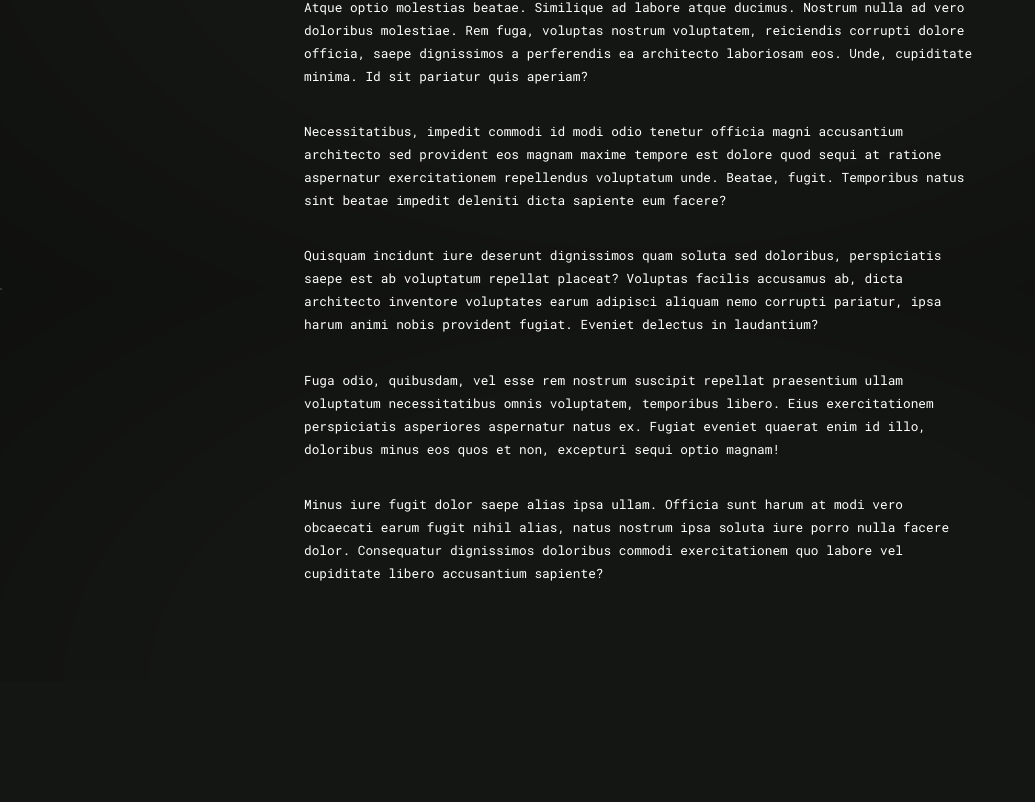
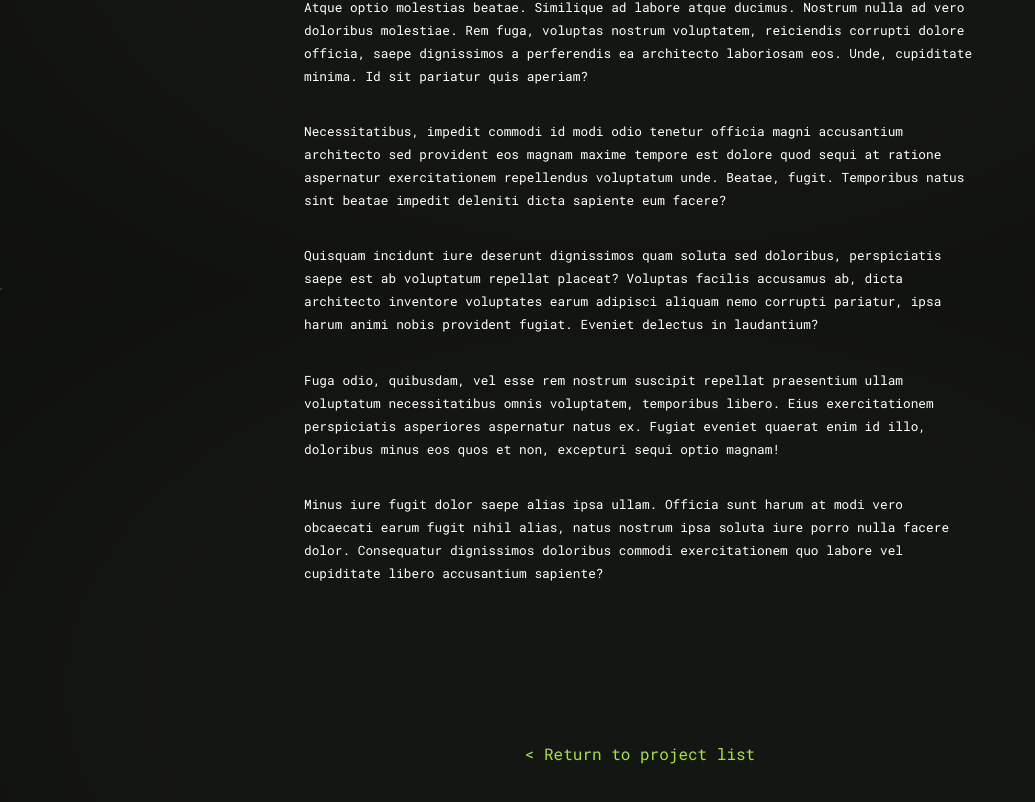
Before and after one commit to dispossible/dispossible-portfolio, a Next.js app: page /projects/mcu-timeline in a window 1280 px wide. Shown: the part 512-1314 px from the top of the page, without its empty margins (0-1035 px from the left). Before the commit the page ends 1193 px from the top, so only its background shows below. Built offline with nearby package versions, Linux system fonts and the light colour scheme.

Commit message:
Some style and component fixes

```diff
--- a/src/components/Contact/contact.module.css
+++ b/src/components/Contact/contact.module.css
@@ -33,7 +33,6 @@
     width: 90%;
     max-width: 1000px;
     grid-template-columns: 1fr 6fr 1fr;
-    grid-template-rows: 1fr min-content;
     gap: 16px 24px;
     align-items: center;
 
@@ -47,7 +46,7 @@
     --multiplier: calc(var(--bracket-multiplier) + 0.05);
 
     grid-column: 1;
-    grid-row: 1 / span 2;
+    grid-row: 1;
     position: relative;
     z-index: -1;
     bottom: calc(var(--scroll-position-end) * var(--multiplier, var(--bracket-multiplier)));
@@ -57,7 +56,6 @@
     }
 
     @media (width < 750px) {
-        grid-row: 1;
         transform: rotate(90deg);
         height: 200px;
         justify-self: center;
--- a/src/components/Navigation/navigation.module.css
+++ b/src/components/Navigation/navigation.module.css
@@ -15,7 +15,6 @@
         --tab-height: 2em;
         --tab-width: 18em;
 
-        padding-bottom: calc(var(--tab-height) / 3);
         clip-path: polygon(
             0% 0%,
             100% 0%,
--- a/src/components/ProjectPage/index.tsx
+++ b/src/components/ProjectPage/index.tsx
@@ -1,4 +1,5 @@
 import { ProjectPostMeta } from "@/lib/projects";
+import Link from "next/link";
 import { CSSProperties } from "react";
 import styles from "./projectPage.module.css";
 
@@ -13,6 +14,9 @@ export default function ProjectPage({ title, date, thumb, children }: ProjectPag
                 <h1 className={styles.title}>{title}</h1>
             </header>
             <div className={styles.content}>{children}</div>
+            <footer className={styles.footer}>
+                <Link href="/#projects">&lt; Return to project list</Link>
+            </footer>
         </article>
     );
 }
--- a/src/components/ProjectPage/projectPage.module.css
+++ b/src/components/ProjectPage/projectPage.module.css
@@ -3,6 +3,7 @@
     background-image: var(--header-img);
     background-size: cover;
     background-position: center center;
+    background-position: center calc(50% + (var(--scroll-position) * 0.4));
     display: grid;
     place-items: center;
     padding: 32px;
@@ -26,6 +27,8 @@
     clip-path: polygon(1.6em 0%, 100% 0%, 100% calc(100% - 1.6em), calc(100% - 1.6em) 100%, 0% 100%, 0% 1.6em);
     text-align: center;
     text-shadow: 0 2px 2px hsla(0deg 0% 0% / 60%);
+    font-weight: bold;
+    font-size: clamp(0.9rem, 2rem, 6vw);
 }
 
 .content {
@@ -39,6 +42,10 @@
         margin: 32px 0;
     }
 
+    & h2 {
+        margin: 64px 0 32px;
+    }
+
     & > :first-child {
         margin-top: 0;
     }
@@ -49,3 +56,16 @@
         border-radius: var(--img-radius);
     }
 }
+
+.root {
+    & a {
+        color: var(--color-link);
+    }
+}
+
+.footer {
+    padding: 64px;
+    max-width: 800px;
+    margin: 0 auto;
+    text-align: center;
+}
--- a/src/styles/globals.css
+++ b/src/styles/globals.css
@@ -75,3 +75,8 @@ a:not([class]):hover::before {
     transform: scaleX(1);
     opacity: 0.6;
 }
+
+:is(*, button):focus-visible {
+    outline: 1px dotted var(--color-text);
+    outline-offset: 4px;
+}
--- a/src/styles/vars.css
+++ b/src/styles/vars.css
@@ -3,6 +3,7 @@
         "Ubuntu Monospace", "Source Code Pro", "Fira Mono", "Droid Sans Mono", "Courier New", monospace;
 
     --color-text: white;
+    --color-link: hsl(80deg 75% 55%);
 
     --color-values-bg: 90deg 9% 8%;
     --color-bg: hsl(var(--color-values-bg));
```
Also changed, not shown: src/components/Video/index.tsx (+12 -1 lines).
